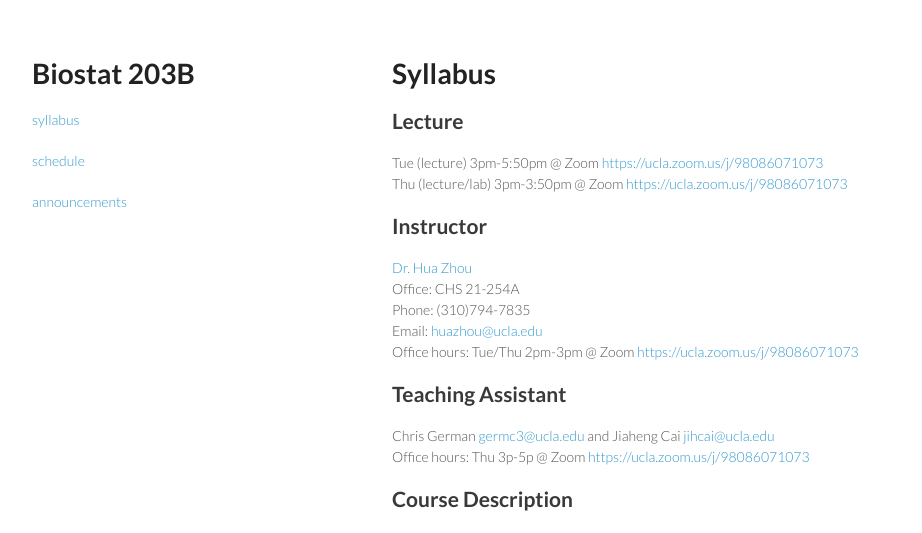
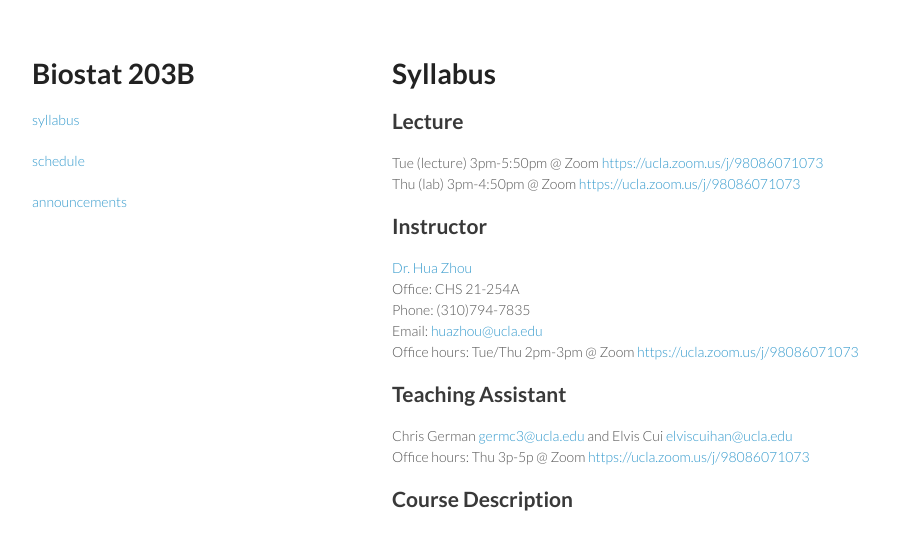
Before and after one commit to ucla-biostat203b-2021winter/ucla-biostat203b-2021winter.github.io, a Jekyll site: the page built from syllabus/syllabus.md, in a window 1280 px wide and 900 px high. Shown: the top 533 px of the window, without its empty margins (178-1100 px from the left). Built offline with Jekyll 4.4.1, drawn with Linux system fonts in a browser that asks for light colours.

Commit message:
correct TA info

```diff
--- a/syllabus/syllabus.md
+++ b/syllabus/syllabus.md
@@ -8,7 +8,7 @@ title: Biostat 203B
 ## Lecture
 
 Tue (lecture) 3pm-5:50pm @ Zoom <https://ucla.zoom.us/j/98086071073>
-Thu (lecture/lab) 3pm-3:50pm @ Zoom <https://ucla.zoom.us/j/98086071073>
+Thu (lab) 3pm-4:50pm @ Zoom <https://ucla.zoom.us/j/98086071073>
 
 ## Instructor
 
@@ -20,7 +20,7 @@ Office hours: Tue/Thu 2pm-3pm @ Zoom <https://ucla.zoom.us/j/98086071073>
 
 ## Teaching Assistant
 
-Chris German <germc3@ucla.edu> and Jiaheng Cai <jihcai@ucla.edu>
+Chris German <germc3@ucla.edu> and Elvis Cui <elviscuihan@ucla.edu>
 Office hours: Thu 3p-5p @ Zoom <https://ucla.zoom.us/j/98086071073>
 
 ## Course Description
```
